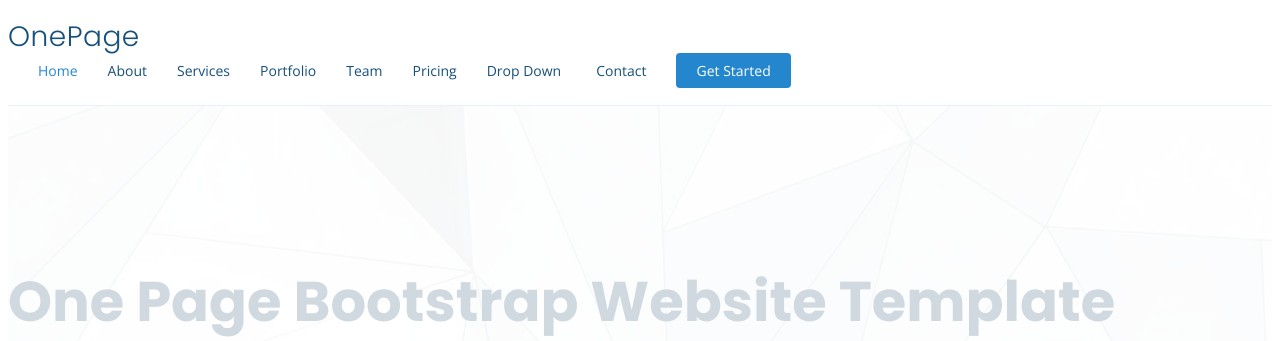
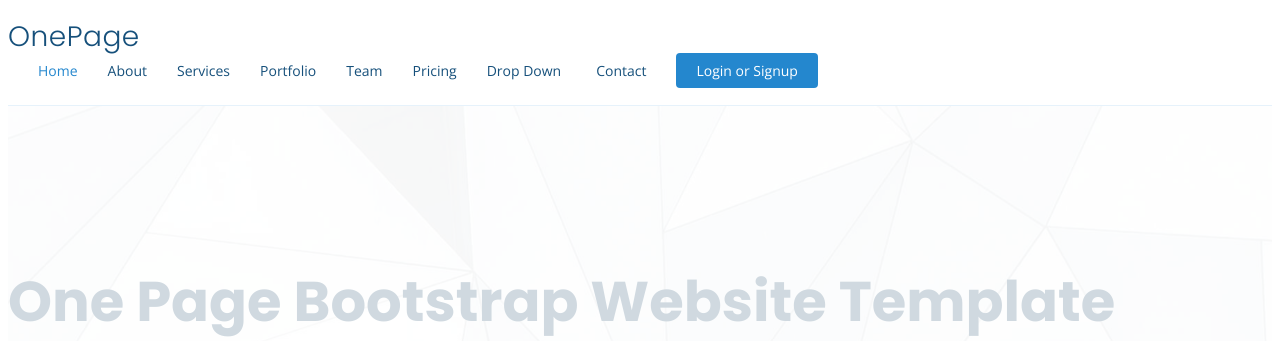
Before and after one commit to shrinathmishra/DjangoPractice, a Django app: page / in a window 1280 px wide. Shown: the top 341 px of the page. Run offline with Django 4.2, Linux system fonts and the light colour scheme; tables that the repository leaves empty hold one stand-in row (values such as "Sample post"); some libraries are stand-ins or nearby versions.

Commit message:
Updating templates

```diff
--- a/templates/index.html
+++ b/templates/index.html
@@ -75,7 +75,11 @@
             </ul>
           </li>
           <li><a class="nav-link scrollto" href="#contact">Contact</a></li>
-          <li><a class="getstarted scrollto" href="#about">Get Started</a></li>
+          {% if user.is_authenticated %}
+          <li><a class="getstarted scrollto" href="logout">Logout</a></li>
+          {% else %}
+          <li><a class="getstarted scrollto" href="login">Login or Signup</a></li>
+          {% endif %}
         </ul>
         <i class="bi bi-list mobile-nav-toggle"></i>
       </nav><!-- .navbar -->
```
